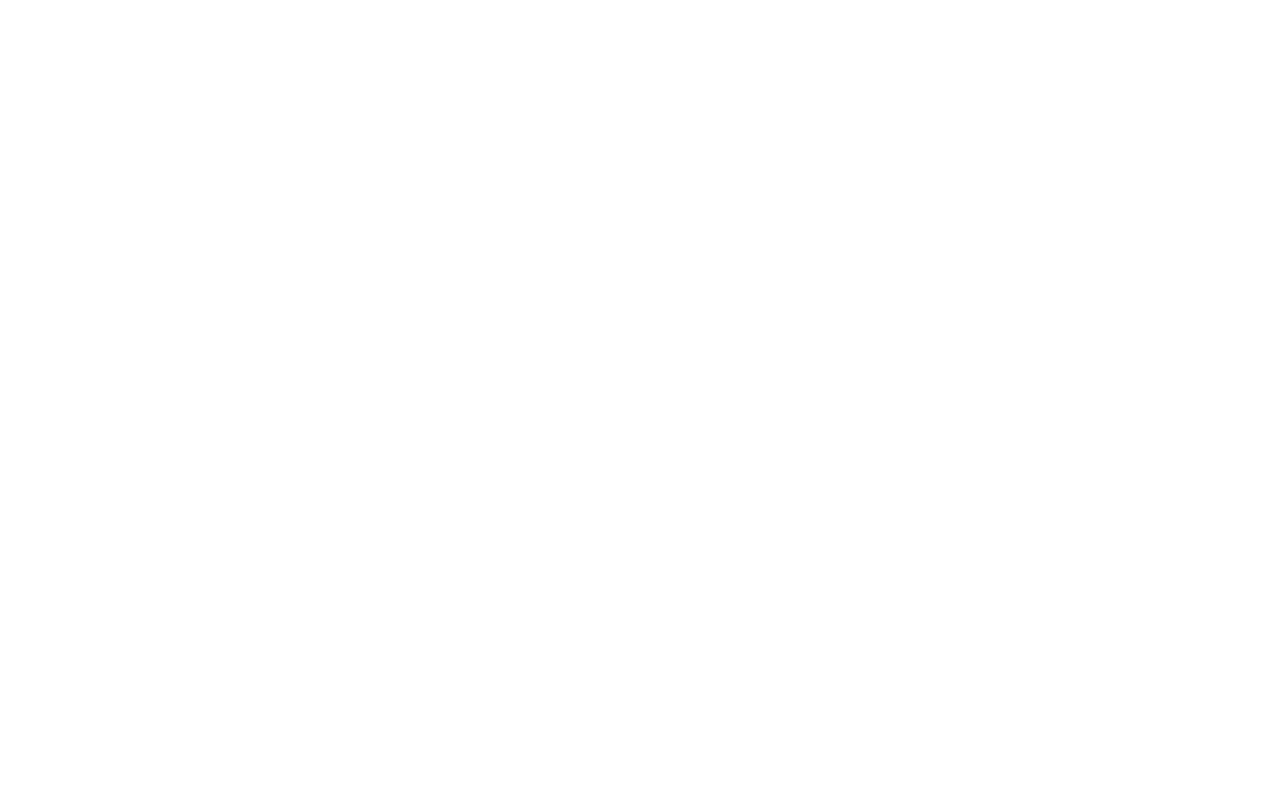
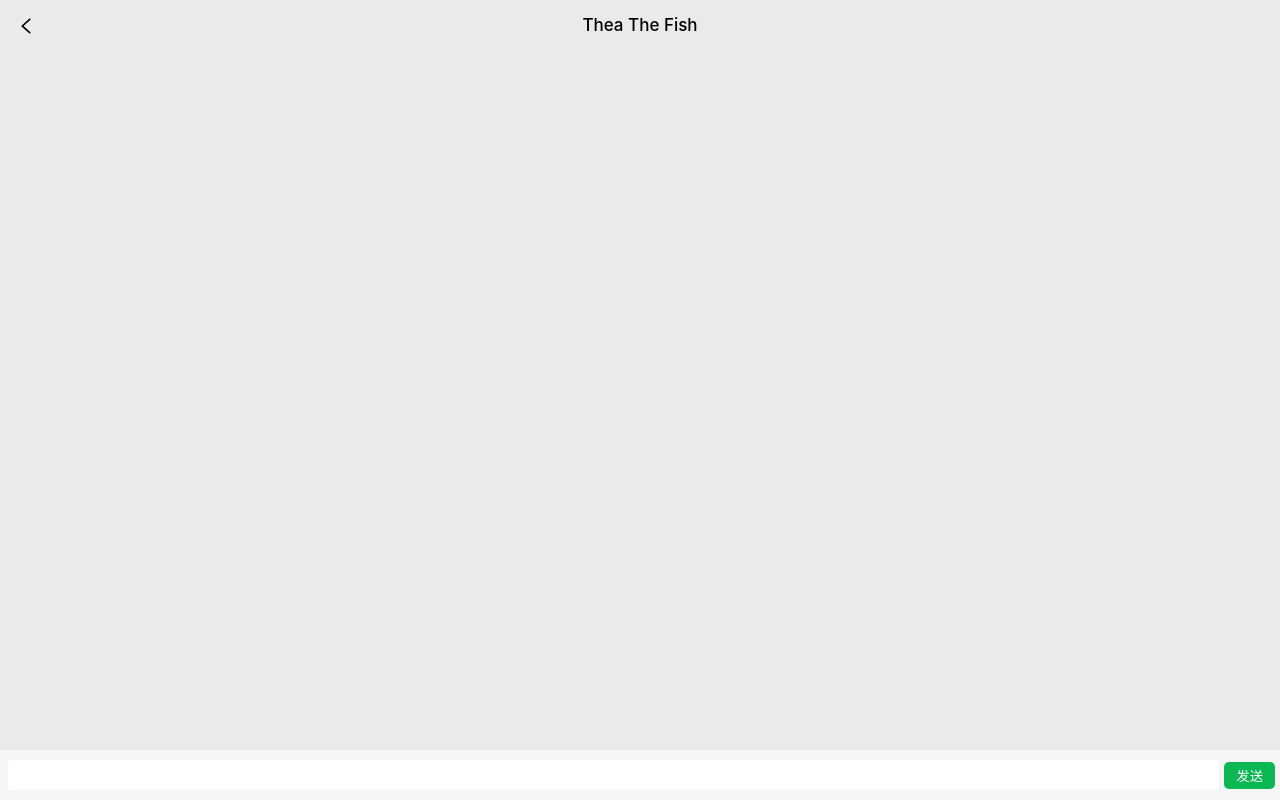
Before and after one commit to TheaWu7/we-not-chatting, a React (Create React App) app in the folder we-not-chatting-frontend/: page /chatting in a window 1280 px wide. Before the commit this address had no page. Built offline with nearby package versions, Linux system fonts and the light colour scheme.

Commit message:
added chatting view

```diff
--- a/we-not-chatting-frontend/src/App.css
+++ b/we-not-chatting-frontend/src/App.css
@@ -1,6 +1,7 @@
 .App {
   text-align: center;
   overflow: hidden;
+  height: 100%;
 }
 
 .App-logo {
--- a/we-not-chatting-frontend/src/App.tsx
+++ b/we-not-chatting-frontend/src/App.tsx
@@ -13,6 +13,7 @@
 import { ToastContainer } from "react-toastify";
 import UserProfile from "./views/userProfile/userProfile";
 import UserProfileViewContextProvider from "./contexts/userProfileViewContext";
+import ChattingView from "./views/chatting/chatting";
 
 function App() {
   return (
@@ -26,6 +27,7 @@
               <Route path="discover" element={<Discover />} />
               <Route path="profile" element={<Profile />} />
             </Route>
+            <Route path="chatting" element={<ChattingView />} />
             <Route path="/register" element={<Register />} />
             <Route path="/login" element={<Login />} />
             <Route path="/newFriends" element={<NewFriends />} />
--- a/we-not-chatting-frontend/src/contexts/userProfileViewContext.tsx
+++ b/we-not-chatting-frontend/src/contexts/userProfileViewContext.tsx
@@ -1,18 +1,22 @@
 import { createContext, useState } from "react";
 import { IUserProfileModel } from "../models/userProfileModel";
 
+export interface IUserProfileViewModel extends IUserProfileModel {
+  mode?: "friend_request" | "friend" | "stranger" | "me";
+}
+
 interface IUserProfileViewContext {
-  userModel: IUserProfileModel | null;
-  setUserModel: React.Dispatch<IUserProfileModel | null>;
+  viewModel: IUserProfileViewModel | null;
+  setViewModel: React.Dispatch<IUserProfileViewModel | null>;
 }
 
 export const UserProfileViewContext = createContext<IUserProfileViewContext | undefined>(undefined);
 
 export default function UserProfileViewContextProvider({ children }: any) {
-  const [userModel, setUserModel] = useState<IUserProfileModel | null>(null);
+  const [viewModel, setViewModel] = useState<IUserProfileViewModel | null>(null);
 
   return (
-    <UserProfileViewContext.Provider value={{ userModel, setUserModel }}>
+    <UserProfileViewContext.Provider value={{ viewModel, setViewModel }}>
       {children}
     </UserProfileViewContext.Provider>
   );
--- a/we-not-chatting-frontend/src/index.css
+++ b/we-not-chatting-frontend/src/index.css
@@ -1,16 +1,17 @@
 @import "react-toastify/dist/ReactToastify.css";
+
 body {
   margin: 0;
-  font-family: -apple-system, BlinkMacSystemFont, "Segoe UI", "Roboto", "Oxygen",
-    "Ubuntu", "Cantarell", "Fira Sans", "Droid Sans", "Helvetica Neue",
-    sans-serif;
+  font-family: -apple-system, BlinkMacSystemFont, "Segoe UI", "Roboto", "Oxygen", "Ubuntu",
+    "Cantarell", "Fira Sans", "Droid Sans", "Helvetica Neue", sans-serif;
   -webkit-font-smoothing: antialiased;
   -moz-osx-font-smoothing: grayscale;
+  position: fixed;
+  inset: 0;
 }
 
 code {
-  font-family: source-code-pro, Menlo, Monaco, Consolas, "Courier New",
-    monospace;
+  font-family: source-code-pro, Menlo, Monaco, Consolas, "Courier New", monospace;
 }
 p {
   margin: 0;
@@ -36,3 +37,6 @@
   font-size: 17px;
   border: none;
 }
+#root {
+  height: 100%;
+}
--- a/we-not-chatting-frontend/src/views/addFriends/addFriends.tsx
+++ b/we-not-chatting-frontend/src/views/addFriends/addFriends.tsx
@@ -7,7 +7,7 @@
 
 export default function AddFriends() {
   const [searchInfo, setSearchInfo] = useState("");
-  const { setUserModel } = useContext(UserProfileViewContext)!;
+  const { setViewModel } = useContext(UserProfileViewContext)!;
 
   const navigate = useNavigate();
 
@@ -16,7 +16,7 @@
     if (userData === null) {
       toast.info("没有找到相关用户");
     } else {
-      setUserModel(userData);
+      setViewModel({ ...userData, mode: "stranger" });
       navigate("/userProfile");
     }
   }
--- /dev/null
+++ b/we-not-chatting-frontend/src/views/chatting/chatting.module.css
@@ -0,0 +1,64 @@
+.chattingWrapper {
+  display: flex;
+  flex-direction: column;
+  height: 100%;
+}
+.titleBar {
+  height: 50px;
+  position: relative;
+  display: flex;
+  justify-content: center;
+  align-items: center;
+  background: #eaeaea;
+  flex: none;
+}
+.backButton {
+  position: absolute;
+  left: 10px;
+  top: 15px;
+  height: 25px;
+  width: 25px;
+  outline: none;
+  background: transparent;
+  border: none;
+}
+.backButton img {
+  height: 20px;
+  width: 20px;
+}
+.chatTitle {
+  margin: 0;
+  font-size: 17px;
+  font-weight: 500;
+}
+.chatView {
+  background: #eaeaea;
+  overflow: hidden;
+  flex: auto;
+}
+.inputBar {
+  background: #f6f6f6;
+  height: 50px;
+  flex: none;
+  display: flex;
+  align-items: center;
+}
+.input {
+  flex: auto;
+  border: none;
+  border-radius: 3px;
+  max-height: 20px;
+  padding: 5px 8px;
+  margin-left: 8px;
+  outline: none;
+  background: white;
+  text-align: left;
+  overflow: scroll;
+}
+.inputBar button {
+  background: #0ab753;
+  color: white;
+  margin: 5px;
+  padding: 4px 12px;
+  border-radius: 5px;
+}
--- /dev/null
+++ b/we-not-chatting-frontend/src/views/chatting/chatting.tsx
@@ -0,0 +1,19 @@
+import style from "./chatting.module.css";
+
+export default function ChattingView() {
+  return (
+    <div className={style.chattingWrapper}>
+      <div className={style.titleBar}>
+        <button className={style.backButton}>
+          <img src="/assets/arrow-left.svg" alt="back" />
+        </button>
+        <p className={style.chatTitle}>Thea The Fish</p>
+      </div>
+      <div className={style.chatView}></div>
+      <div className={style.inputBar}>
+        <div className={style.input} contentEditable></div>
+        <button>发送</button>
+      </div>
+    </div>
+  );
+}
--- a/we-not-chatting-frontend/src/views/moments/moments.module.css
+++ b/we-not-chatting-frontend/src/views/moments/moments.module.css
@@ -1,5 +1,7 @@
 .momentsWrapper {
   position: relative;
+  height: 100%;
+  overflow: scroll;
 }
 .back {
   position: absolute;
```
